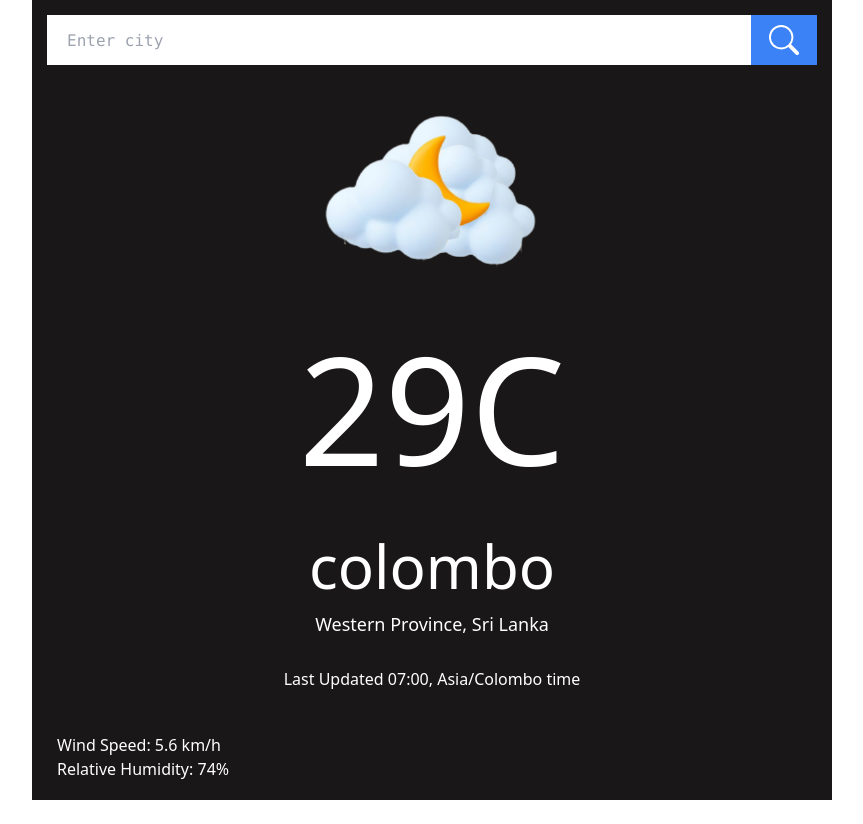
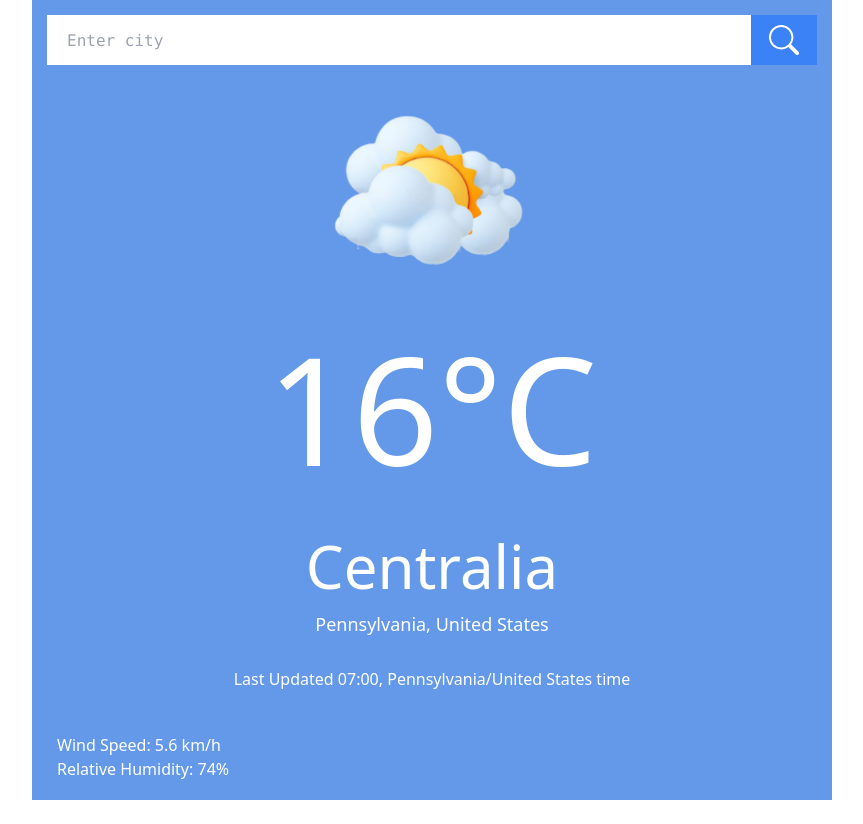
Before and after one commit to GIMZ98/weatherApp, a React (Vite) app: page / in a window 1280 px wide. Shown: the whole page, without its empty margins (208-1071 px from the left). Built offline with nearby package versions, Linux system fonts and the light colour scheme.

Commit message:
Updated initial states

```diff
--- a/src/features/TemperatureDiv.jsx
+++ b/src/features/TemperatureDiv.jsx
@@ -7,7 +7,7 @@ const TemperatureDiv = () => {
   return (
     <>
         <div className='flex justify-center items-center flex-col w-full bg-blue-0 sm:mt-0 mt-[-50px] min-h-2/5'>
-        <p className='sm:text-[150px] text-[100px] text-white'>{infos.temperature}C</p>
+        <p className='sm:text-[150px] text-[100px] text-white'>{infos.temperature}°C</p>
         <p className='truncate sm:text-[60px] text-[50px] text-white px-2 max-w-full'>{infos.name}</p>
         <p className='text-[18px] text-white'>
             {
--- a/src/features/coordsSlice.jsx
+++ b/src/features/coordsSlice.jsx
@@ -4,9 +4,9 @@ const initialState =
     {
         latitude: 6.93548,
         longitude: 79.84868,
-        name: "Colombo",
-        admin1: "Western Province",
-        country: "Sri Lanka",
+        name: "Centralia",
+        admin1: "Pennsylvania",
+        country: "United States",
     }
 
 
--- a/src/features/infosSlice.jsx
+++ b/src/features/infosSlice.jsx
@@ -1,19 +1,19 @@
 import { createSlice } from "@reduxjs/toolkit";
 
 const initialState = {
-    name: "colombo",
-    admin1: "Western Province",
-    country: "Sri Lanka",
+    name: "Centralia",
+    admin1: "Pennsylvania",
+    country: "United States",
     latitude: 6.93548,
     longitude: 79.84868,
-    temperature: 29.0,
-    is_day: 0,
+    temperature: 16.0,
+    is_day: 1,
     cloudcover: 61,
     windspeed: 5.6,
     relativehumidity: 74,
     rain: 0.00,
     time: "2023-10-20T07:00",
-    timezone: "Asia/Colombo",
+    timezone: "Pennsylvania/United States",
 }
 
 const infosSlice = createSlice({
```
